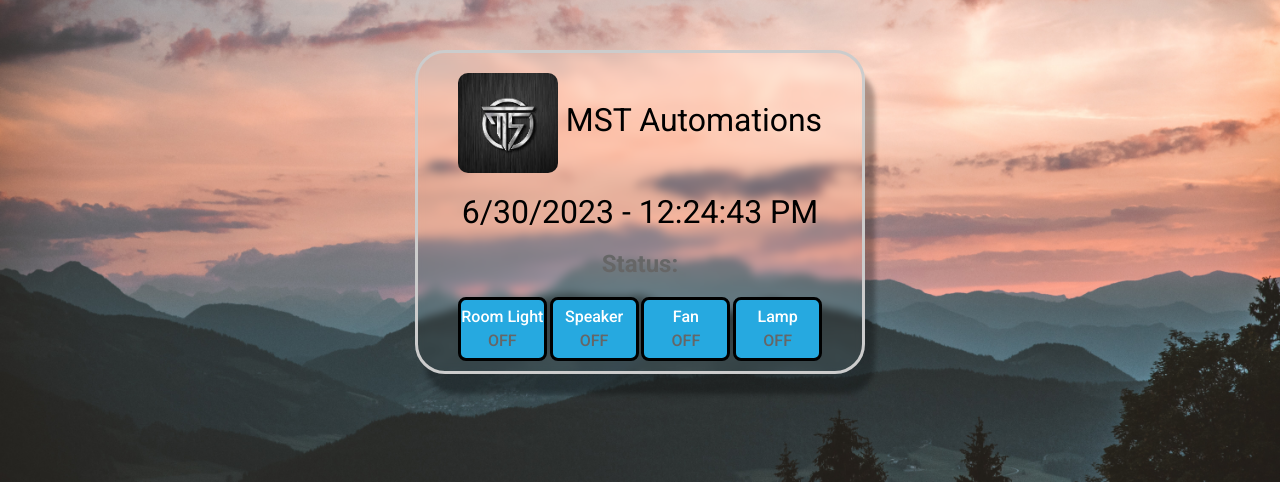
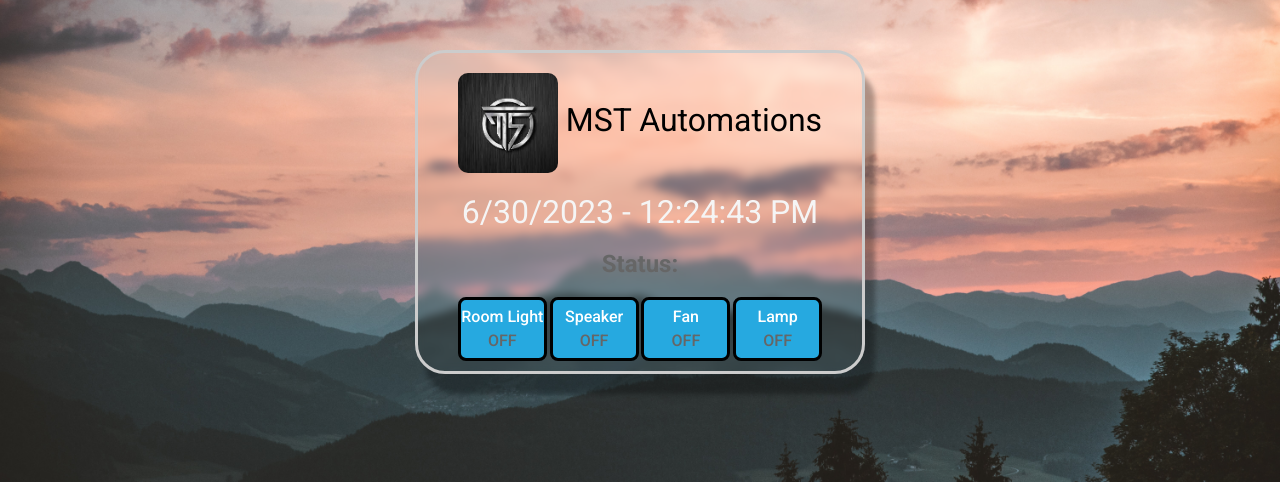
Before and after one commit to dhimanparas20/DEPRECIATED_Room-Automation-site, a Flask app: template templates/home.html in a window 1280 px wide. Shown: the part 188-670 px from the top of the page. Run offline with Flask 2, Linux system fonts and the light colour scheme; the template is opened without the code that fills it, so the values that code supplies are empty; some libraries are stand-ins or nearby versions.

Commit message:
Update home.html

```diff
--- a/templates/home.html
+++ b/templates/home.html
@@ -7,7 +7,7 @@
     <div class="main-block">
       <h1 style="color: black;"><img src="/static/logo.jpeg" width=100 height=100 style="border-radius: 10px;"><b> MST Automations</b></h1>
 
-      <h2 style="color: black;"><b><span id="time" > </span></b></h2>
+      <h2 style="color: whitesmoke;"><b><span id="time" > </span></b></h2>
       <center><h4><b>Status:</b><span id="message" style="color: greenyellow;"></span></h4></center>
       <center>
       <p>
```
